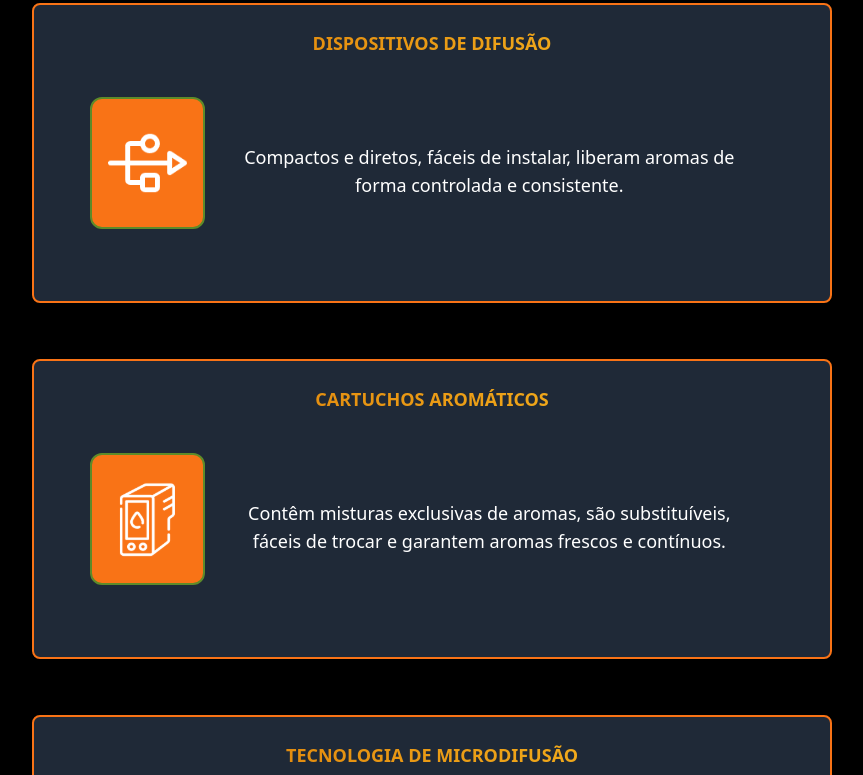
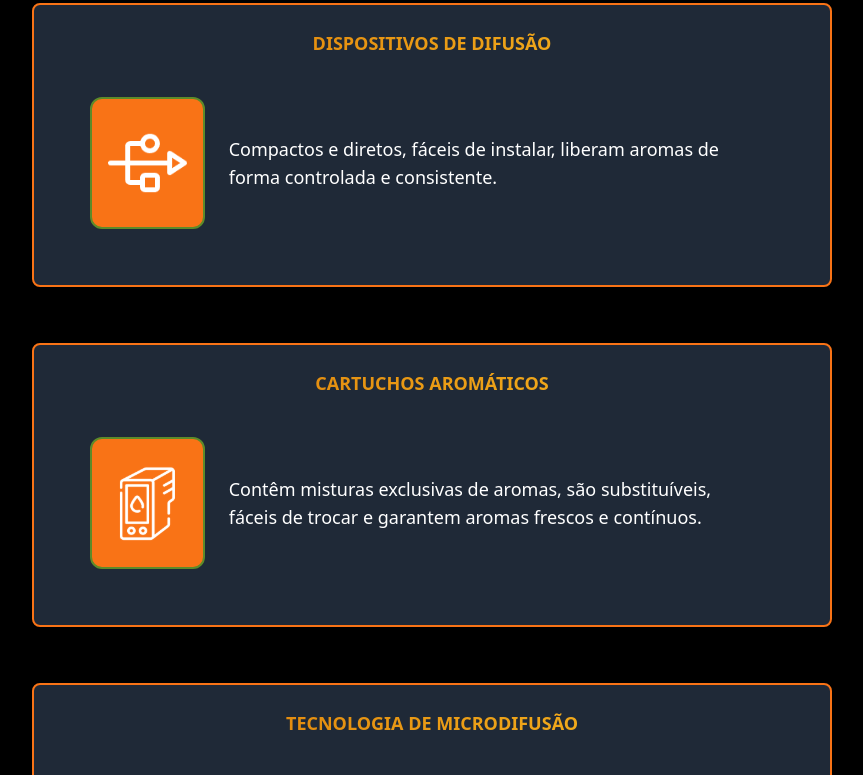
Before and after one commit to VitorTigre/sitetcc, a React (Vite) app: page /funcionamento in a window 1280 px wide. Shown: the part 1360-2135 px from the top of the page, without its empty margins (208-1071 px from the left). Built offline with nearby package versions, Linux system fonts and the light colour scheme.

Commit message:
Acho queé o ultimo

```diff
--- a/src/components/Funciona.jsx
+++ b/src/components/Funciona.jsx
@@ -10,16 +10,17 @@ const Card = ({ title, imageSrc, description }) => {
   return (
     <div className="bg-gray-800 border-2 border-orange-500 text-white p-6 rounded-lg shadow-md mb-6 w-full sm:w-[50rem]"> {/* Largura responsiva */}
       <h2 className="text-lg font-semibold mb-2 text-center bg-gradient-to-r from-amber-600 to-amber-400 bg-clip-text text-transparent">{title}</h2>
-      <div className='flex items-center justify-center p-8'>
-        <div className="bg-orange-500 flex justify-center mb-4 border-2 rounded-xl p-4" style={{ borderColor: '#5D8B29' }}>
+      <div className='flex flex-col sm:flex-row items-center justify-center p-8'> {/* Flex para desktop */}
+        <div className="bg-orange-500 flex justify-center mb-4 sm:mb-0 border-2 rounded-xl p-4" style={{ borderColor: '#5D8B29' }}>
           <img src={imageSrc} alt={title} className="w-20 h-20 sm:w-24 sm:h-24 object-contain" /> {/* Tamanho da imagem ajustado */}
         </div>
-        <p className="text-lg text-center w-full px-6">{description}</p> {/* Aumentando o tamanho da fonte */}
-
+        <p className="text-lg text-center sm:text-left w-full px-6">{description}</p> {/* Aumentando o tamanho da fonte */}
       </div>
     </div>
   );
 };
+
+
 
 const Card2 = ({ title, imageSrc, description }) => {
   return (
```
